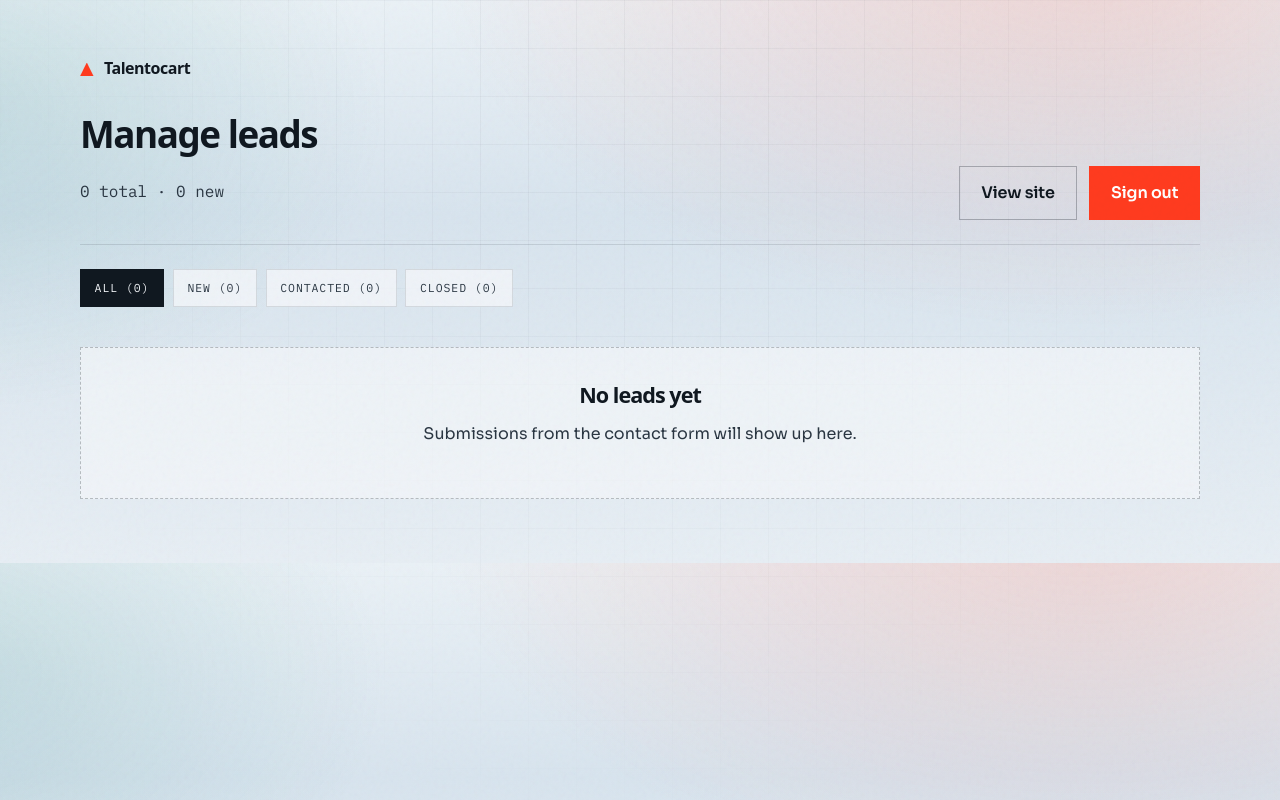
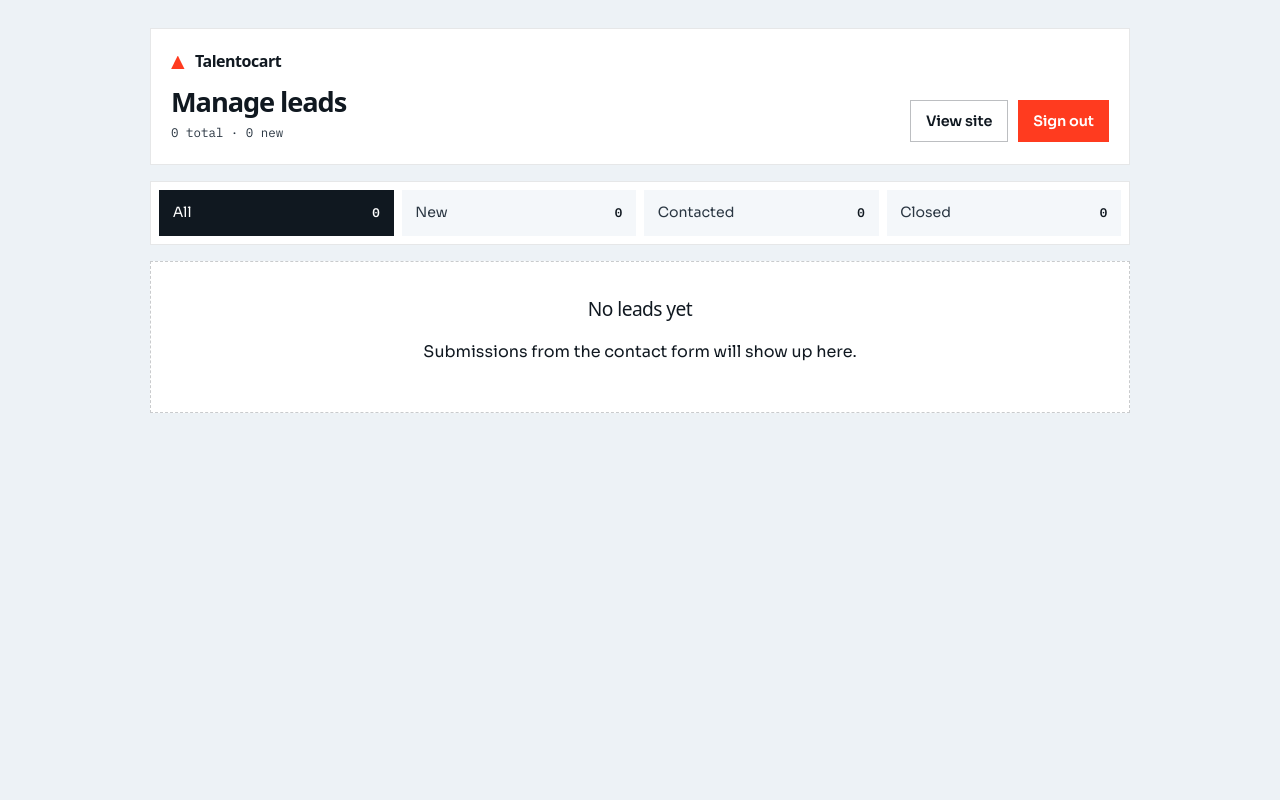
Before and after one commit to tyagimanish18/talentocart, a PHP site: page /admin/dashboard.php in a window 1280 px wide. Run offline with PHP 8.4, Linux system fonts and the light colour scheme; the visitor is signed in with stand-in values (Sample User, id 1); some web fonts are replaced.

Commit message:
Fix form error visibility and polish admin lead UI
Co-authored-by: Manish Kaushik <tyagimanish18@users.noreply.github.com>

```diff
--- a/admin/dashboard.php
+++ b/admin/dashboard.php
@@ -47,25 +47,24 @@ function tc_status_label(string $status): string
   <link rel="preconnect" href="https://fonts.googleapis.com" />
   <link rel="preconnect" href="https://fonts.gstatic.com" crossorigin />
   <link href="https://fonts.googleapis.com/css2?family=IBM+Plex+Mono:wght@400;500;600&family=Sora:wght@300;400;500;600;700&family=Unbounded:wght@500;600;700;800&display=swap" rel="stylesheet" />
-  <link rel="stylesheet" href="../assets/css/styles.css" />
+  <link rel="stylesheet" href="../assets/css/styles.css?v=3" />
 </head>
-<body>
-  <div class="noise" aria-hidden="true"></div>
+<body class="admin-body">
   <main class="dashboard">
-    <div class="dashboard-header">
+    <header class="dash-bar">
       <div>
-        <p class="logo">
+        <a class="logo" href="../index.html">
           <span class="logo-mark" aria-hidden="true"></span>
           Talentocart
-        </p>
-        <h1>Manage leads</h1>
-        <p class="muted mono"><?= (int) $counts['all'] ?> total · <?= (int) $counts['new'] ?> new</p>
+        </a>
+        <h1 class="dash-title">Manage leads</h1>
+        <p class="dash-sub"><?= (int) $counts['all'] ?> total · <?= (int) $counts['new'] ?> new</p>
       </div>
       <div class="dashboard-actions">
-        <a class="btn-line" href="../index.html">View site</a>
-        <a class="btn-solid" href="logout.php">Sign out</a>
+        <a class="btn-line btn-compact" href="../index.html">View site</a>
+        <a class="btn-solid btn-compact" href="logout.php">Sign out</a>
       </div>
-    </div>
+    </header>
 
     <?php if ($flashOk !== ''): ?>
       <p class="flash flash-ok"><?= tc_e($flashOk) ?></p>
@@ -74,25 +73,29 @@ function tc_status_label(string $status): string
       <p class="flash flash-error"><?= tc_e($flashError) ?></p>
     <?php endif; ?>
 
-    <div class="lead-filters">
+    <nav class="filter-bar" aria-label="Filter leads">
       <?php
         $filters = [
-          'all' => 'All (' . $counts['all'] . ')',
-          'new' => 'New (' . $counts['new'] . ')',
-          'contacted' => 'Contacted (' . $counts['contacted'] . ')',
-          'closed' => 'Closed (' . $counts['closed'] . ')',
+          'all' => ['All', $counts['all']],
+          'new' => ['New', $counts['new']],
+          'contacted' => ['Contacted', $counts['contacted']],
+          'closed' => ['Closed', $counts['closed']],
         ];
-        foreach ($filters as $key => $label):
+        foreach ($filters as $key => [$label, $count]):
       ?>
-        <a class="filter-chip<?= $filter === $key ? ' is-active' : '' ?>" href="dashboard.php<?= $key === 'all' ? '' : '?status=' . rawurlencode($key) ?>">
-          <?= tc_e($label) ?>
+        <a
+          class="filter-tab<?= $filter === $key ? ' is-active' : '' ?>"
+          href="dashboard.php<?= $key === 'all' ? '' : '?status=' . rawurlencode($key) ?>"
+        >
+          <span><?= tc_e($label) ?></span>
+          <strong><?= (int) $count ?></strong>
         </a>
       <?php endforeach; ?>
-    </div>
+    </nav>
 
     <?php if ($total === 0): ?>
       <div class="empty-state">
-        <h2><?= $filter === 'all' ? 'No leads yet' : 'No leads in this status' ?></h2>
+        <p class="empty-title"><?= $filter === 'all' ? 'No leads yet' : 'No leads in this status' ?></p>
         <p class="muted">
           <?= $filter === 'all'
             ? 'Submissions from the contact form will show up here.'
@@ -113,44 +116,48 @@ function tc_status_label(string $status): string
                 $whenLabel = (string) $when;
             }
           ?>
-          <article class="lead-card status-<?= tc_e($status) ?>">
-            <div class="lead-card-top">
-              <div>
-                <h2><?= tc_e($lead['name'] ?? '') ?></h2>
-                <p class="muted mono"><?= tc_e($whenLabel) ?></p>
+          <article class="lead-card is-<?= tc_e($status) ?>">
+            <div class="lead-main">
+              <div class="lead-identity">
+                <div class="lead-identity-row">
+                  <p class="lead-name"><?= tc_e($lead['name'] ?? '') ?></p>
+                  <span class="status-pill is-<?= tc_e($status) ?>"><?= tc_e(tc_status_label($status)) ?></span>
                 </div>
-              <span class="status-pill status-<?= tc_e($status) ?>"><?= tc_e(tc_status_label($status)) ?></span>
+                <p class="lead-time"><?= tc_e($whenLabel) ?></p>
               </div>
 
-            <div class="lead-meta">
+              <dl class="lead-details">
                 <div>
-                <span class="meta-label">Email</span>
-                <a class="lime-link" href="mailto:<?= tc_e($lead['email'] ?? '') ?>"><?= tc_e($lead['email'] ?? '') ?></a>
+                  <dt>Email</dt>
+                  <dd><a href="mailto:<?= tc_e($lead['email'] ?? '') ?>"><?= tc_e($lead['email'] ?? '') ?></a></dd>
                 </div>
                 <div>
-                <span class="meta-label">Phone</span>
-                <span><?= tc_e($lead['phone'] ?? '—') ?></span>
+                  <dt>Phone</dt>
+                  <dd><?= tc_e($lead['phone'] ?? '—') ?></dd>
                 </div>
                 <div>
-                <span class="meta-label">Company</span>
-                <span><?= tc_e($lead['company'] ?? '—') ?></span>
+                  <dt>Company</dt>
+                  <dd><?= tc_e($lead['company'] ?? '—') ?></dd>
                 </div>
                 <div>
-                <span class="meta-label">Service</span>
-                <span><?= tc_e($lead['service'] ?? '—') ?></span>
+                  <dt>Service</dt>
+                  <dd><?= tc_e($lead['service'] ?? '—') ?></dd>
+                </div>
+              </dl>
+
+              <div class="lead-message-block">
+                <p class="meta-label">Message</p>
+                <p class="lead-message-text"><?= nl2br(tc_e($lead['message'] ?? '')) ?></p>
               </div>
             </div>
 
-            <div class="lead-message">
-              <span class="meta-label">Message</span>
-              <p><?= nl2br(tc_e($lead['message'] ?? '')) ?></p>
-            </div>
-
             <form class="lead-manage" method="post" action="lead-action.php">
+              <p class="manage-label">Update this lead</p>
               <input type="hidden" name="csrf" value="<?= tc_e($csrf) ?>" />
               <input type="hidden" name="id" value="<?= tc_e($id) ?>" />
               <input type="hidden" name="filter" value="<?= tc_e($filter) ?>" />
 
+              <div class="manage-grid">
                 <label>
                   <span>Status</span>
                   <select name="status">
@@ -164,17 +171,18 @@ function tc_status_label(string $status): string
                   <span>Internal notes</span>
                   <textarea name="notes" rows="3" placeholder="Add follow-up notes..."><?= tc_e($lead['notes'] ?? '') ?></textarea>
                 </label>
+              </div>
 
               <div class="lead-actions">
-                <button class="btn-solid" type="submit" name="action" value="update">Save changes</button>
+                <button class="btn-solid btn-compact" type="submit" name="action" value="update">Save changes</button>
                 <button
-                  class="btn-danger"
+                  class="btn-danger btn-compact"
                   type="submit"
                   name="action"
                   value="delete"
                   onclick="return confirm('Delete this lead permanently?');"
                 >
-                  Delete
+                  Delete lead
                 </button>
               </div>
             </form>
--- a/admin/index.php
+++ b/admin/index.php
@@ -37,7 +37,7 @@ if ($_SERVER['REQUEST_METHOD'] === 'POST') {
   <link rel="preconnect" href="https://fonts.googleapis.com" />
   <link rel="preconnect" href="https://fonts.gstatic.com" crossorigin />
   <link href="https://fonts.googleapis.com/css2?family=IBM+Plex+Mono:wght@400;500;600&family=Sora:wght@300;400;500;600;700&family=Unbounded:wght@500;600;700;800&display=swap" rel="stylesheet" />
-  <link rel="stylesheet" href="../assets/css/styles.css" />
+  <link rel="stylesheet" href="../assets/css/styles.css?v=3" />
 </head>
 <body>
   <div class="noise" aria-hidden="true"></div>
--- a/assets/css/styles.css
+++ b/assets/css/styles.css
@@ -817,175 +848,262 @@ h2 {
 }
 
 .dashboard {
-  width: min(1120px, calc(100% - 2rem));
+  width: min(980px, calc(100% - 2rem));
   margin: 0 auto;
-  padding: 2.5rem 0 4rem;
+  padding: 1.75rem 0 3.5rem;
   position: relative;
   z-index: 1;
 }
 
-.dashboard-header {
+.admin-body {
+  background: #edf2f6;
+}
+
+.admin-body::before,
+.admin-body .noise {
+  display: none;
+}
+
+.dash-bar {
   display: flex;
   flex-direction: column;
   gap: 1rem;
-  padding-bottom: 1.5rem;
-  border-bottom: 1px solid var(--line);
+  padding: 1.25rem 1.25rem 1.35rem;
+  background: #fff;
+  border: 1px solid rgba(16, 24, 32, 0.1);
 }
 
-.dashboard-header h1 {
-  margin: 0.6rem 0 0;
+.dash-title {
+  margin: 0.7rem 0 0;
   font-family: var(--font-display);
-  font-size: clamp(1.7rem, 4vw, 2.3rem);
+  font-size: 1.7rem;
   letter-spacing: -0.04em;
+  line-height: 1.1;
 }
 
-.dashboard-header .muted,
-.dashboard .muted {
+.dash-sub {
+  margin: 0.35rem 0 0;
   color: var(--ink-soft);
+  font-family: var(--font-mono);
+  font-size: 0.78rem;
 }
 
 .dashboard-actions {
   display: flex;
   flex-wrap: wrap;
-  gap: 0.75rem;
+  gap: 0.6rem;
+}
+
+.btn-compact {
+  min-height: 2.5rem;
+  padding: 0.55rem 0.95rem;
+  font-size: 0.9rem;
 }
 
 .flash {
-  margin: 1.25rem 0 0;
-  padding: 0.85rem 1rem;
+  margin: 0.85rem 0 0;
+  padding: 0.8rem 1rem;
   font-family: var(--font-mono);
-  font-size: 0.85rem;
+  font-size: 0.82rem;
 }
 
 .flash-ok {
-  color: var(--ok);
-  background: rgba(15, 159, 110, 0.1);
-  border: 1px solid rgba(15, 159, 110, 0.25);
+  color: #0b6b49;
+  background: #e5f8ef;
+  border: 1px solid #9ad9bd;
 }
 
 .flash-error {
-  color: var(--danger);
-  background: rgba(214, 40, 40, 0.08);
-  border: 1px solid rgba(214, 40, 40, 0.22);
+  color: #8f1515;
+  background: #ffe8e6;
+  border: 1px solid #f5b4ae;
 }
 
-.lead-filters {
-  display: flex;
-  flex-wrap: wrap;
-  gap: 0.55rem;
-  margin-top: 1.5rem;
+.filter-bar {
+  display: grid;
+  grid-template-columns: repeat(2, 1fr);
+  gap: 0.5rem;
+  margin-top: 1rem;
+  padding: 0.5rem;
+  background: #fff;
+  border: 1px solid rgba(16, 24, 32, 0.1);
 }
 
-.filter-chip {
-  padding: 0.55rem 0.85rem;
-  border: 1px solid var(--line);
-  background: rgba(244, 247, 250, 0.8);
-  font-family: var(--font-mono);
-  font-size: 0.72rem;
-  letter-spacing: 0.08em;
-  text-transform: uppercase;
+.filter-tab {
+  display: flex;
+  align-items: center;
+  justify-content: space-between;
+  gap: 0.5rem;
+  padding: 0.7rem 0.8rem;
+  background: #f4f7fa;
+  border: 1px solid transparent;
   color: var(--ink-soft);
+  font-size: 0.88rem;
 }
 
-.filter-chip.is-active,
-.filter-chip:hover {
+.filter-tab strong {
+  font-family: var(--font-mono);
+  font-size: 0.78rem;
+  color: var(--ink);
+}
+
+.filter-tab.is-active {
   background: var(--ink);
-  color: var(--paper);
-  border-color: var(--ink);
+  color: #fff;
+}
+
+.filter-tab.is-active strong {
+  color: #fff;
+}
+
+.filter-tab:hover:not(.is-active) {
+  border-color: rgba(16, 24, 32, 0.18);
+  color: var(--ink);
 }
 
 .lead-list {
   display: grid;
-  gap: 1rem;
-  margin-top: 1.5rem;
+  gap: 0.9rem;
+  margin-top: 1rem;
 }
 
 .lead-card {
-  background: rgba(244, 247, 250, 0.88);
-  border: 1px solid var(--line);
-  border-left: 4px solid var(--ink);
-  padding: 1.25rem;
+  display: grid;
+  background: #fff;
+  border: 1px solid rgba(16, 24, 32, 0.1);
+  overflow: hidden;
 }
 
-.lead-card.status-new { border-left-color: var(--signal); }
-.lead-card.status-contacted { border-left-color: var(--teal); }
-.lead-card.status-closed { border-left-color: #7a8792; }
+.lead-card.is-new { border-top: 3px solid var(--signal); }
+.lead-card.is-contacted { border-top: 3px solid var(--teal); }
+.lead-card.is-closed { border-top: 3px solid #8a96a1; }
 
-.lead-card-top {
+.lead-main {
+  padding: 1.15rem 1.15rem 1rem;
+}
+
+.lead-identity-row {
   display: flex;
   flex-wrap: wrap;
-  gap: 0.75rem;
-  justify-content: space-between;
-  align-items: start;
+  align-items: center;
+  gap: 0.55rem 0.75rem;
 }
 
-.lead-card-top h2 {
+.lead-name {
   margin: 0;
-  font-size: 1.2rem;
+  font-family: var(--font-body);
+  font-size: 1.15rem;
+  font-weight: 700;
+  letter-spacing: -0.02em;
+  text-transform: none;
+}
+
+.lead-time {
+  margin: 0.35rem 0 0;
+  color: var(--ink-soft);
+  font-family: var(--font-mono);
+  font-size: 0.75rem;
 }
 
 .status-pill {
   display: inline-flex;
   align-items: center;
-  padding: 0.35rem 0.65rem;
+  padding: 0.28rem 0.55rem;
   font-family: var(--font-mono);
   font-size: 0.68rem;
+  letter-spacing: 0.08em;
+  text-transform: uppercase;
+  border: 1px solid transparent;
+}
+
+.status-pill.is-new {
+  color: #b42318;
+  background: #ffe8e6;
+  border-color: #f5b4ae;
+}
+
+.status-pill.is-contacted {
+  color: #0b6b49;
+  background: #e5f8ef;
+  border-color: #9ad9bd;
+}
+
+.status-pill.is-closed {
+  color: #4b5560;
+  background: #eef1f4;
+  border-color: #d5dbe1;
+}
+
+.lead-details {
+  display: grid;
+  gap: 0.75rem;
+  margin: 1rem 0 0;
+  padding: 0.9rem;
+  background: #f7f9fb;
+  border: 1px solid rgba(16, 24, 32, 0.06);
+}
+
+.lead-details dt {
+  font-family: var(--font-mono);
+  font-size: 0.66rem;
   letter-spacing: 0.1em;
   text-transform: uppercase;
-  border: 1px solid var(--line);
-  background: #fff;
+  color: var(--ink-soft);
 }
 
-.status-pill.status-new {
-  color: var(--signal);
-  border-color: rgba(255, 59, 31, 0.35);
-  background: rgba(255, 59, 31, 0.08);
+.lead-details dd {
+  margin: 0.2rem 0 0;
+  font-size: 0.92rem;
+  word-break: break-word;
 }
 
-.status-pill.status-contacted {
-  color: var(--teal);
-  border-color: rgba(13, 124, 116, 0.35);
-  background: rgba(13, 124, 116, 0.08);
+.lead-details a {
+  color: var(--signal);
+  font-weight: 600;
 }
 
-.status-pill.status-closed {
-  color: #5b6772;
-  background: rgba(16, 24, 32, 0.06);
-}
-
-.lead-meta {
-  display: grid;
-  gap: 0.85rem;
-  margin-top: 1.1rem;
+.lead-message-block {
+  margin-top: 0.95rem;
 }
 
 .meta-label {
   display: block;
-  margin-bottom: 0.2rem;
+  margin-bottom: 0.25rem;
   font-family: var(--font-mono);
-  font-size: 0.68rem;
+  font-size: 0.66rem;
+  letter-spacing: 0.1em;
+  text-transform: uppercase;
+  color: var(--ink-soft);
+}
+
+.lead-message-text {
+  margin: 0;
+  padding: 0.8rem 0.9rem;
+  background: #f7f9fb;
+  border: 1px solid rgba(16, 24, 32, 0.06);
+  font-size: 0.95rem;
+  line-height: 1.55;
+  white-space: pre-wrap;
+}
+
+.lead-manage {
+  padding: 1rem 1.15rem 1.15rem;
+  background: #f4f7fa;
+  border-top: 1px solid rgba(16, 24, 32, 0.08);
+}
+
+.manage-label {
+  margin: 0 0 0.75rem;
+  font-family: var(--font-mono);
+  font-size: 0.72rem;
   letter-spacing: 0.12em;
   text-transform: uppercase;
   color: var(--ink-soft);
 }
 
-.lead-message {
-  margin-top: 1.1rem;
-  padding-top: 1rem;
-  border-top: 1px solid var(--line);
-}
-
-.lead-message p {
-  margin: 0.35rem 0 0;
-  white-space: pre-wrap;
-}
-
-.lead-manage {
-  margin-top: 1.15rem;
-  padding-top: 1.15rem;
-  border-top: 1px solid var(--line);
+.manage-grid {
   display: grid;
-  gap: 0.85rem;
+  gap: 0.75rem;
 }
 
 .lead-manage label {
@@ -1007,83 +1125,48 @@ h2 {
   border: 1px solid rgba(16, 24, 32, 0.16);
   background: #fff;
   color: var(--ink);
-  padding: 0.75rem 0.85rem;
+  padding: 0.7rem 0.8rem;
 }
 
 .lead-actions {
   display: flex;
   flex-wrap: wrap;
-  gap: 0.65rem;
+  gap: 0.55rem;
+  margin-top: 0.85rem;
 }
 
 .btn-danger {
   display: inline-flex;
   align-items: center;
   justify-content: center;
-  min-height: 3.1rem;
-  padding: 0.85rem 1.35rem;
-  border: 1px solid rgba(214, 40, 40, 0.35);
-  background: rgba(214, 40, 40, 0.08);
-  color: var(--danger);
+  min-height: 2.5rem;
+  padding: 0.55rem 0.95rem;
+  border: 1px solid #f5b4ae;
+  background: #fff;
+  color: #b42318;
   cursor: pointer;
   font-weight: 600;
-  transition: background 0.2s ease, transform 0.2s ease;
+  font-size: 0.9rem;
 }
 
 .btn-danger:hover {
-  background: rgba(214, 40, 40, 0.16);
-  transform: translateY(-2px);
+  background: #ffe8e6;
 }
 
 .empty-state {
-  margin-top: 2.5rem;
-  border: 1px dashed rgba(16, 24, 32, 0.25);
-  padding: 2.25rem;
+  margin-top: 1rem;
+  border: 1px dashed rgba(16, 24, 32, 0.22);
+  padding: 2rem 1.25rem;
   text-align: center;
-  background: rgba(244, 247, 250, 0.7);
+  background: #fff;
 }
 
-.empty-state h2 {
+.empty-title {
   margin: 0;
-  font-size: 1.35rem;
+  font-family: var(--font-display);
+  font-size: 1.2rem;
+  letter-spacing: -0.03em;
 }
-
-.table-wrap {
-  margin-top: 1.75rem;
-  overflow-x: auto;
-  border: 1px solid var(--line);
-  background: rgba(244, 247, 250, 0.8);
-}
-
-table {
-  width: 100%;
-  border-collapse: collapse;
-  text-align: left;
-  font-size: 0.9rem;
-}
-
-th {
-  background: rgba(16, 24, 32, 0.04);
-  padding: 0.85rem 1rem;
-  font-family: var(--font-mono);
-  font-size: 0.68rem;
-  letter-spacing: 0.12em;
-  text-transform: uppercase;
-  color: var(--ink-soft);
-  font-weight: 500;
-}
-
-td {
-  padding: 1rem;
-  border-top: 1px solid var(--line);
-  vertical-align: top;
-}
-
-tbody tr:nth-child(odd) {
-  background: rgba(255, 255, 255, 0.45);
-}
-
-.nowrap { white-space: nowrap; }
 
 .lime-link {
   color: var(--signal);
@@ -1214,23 +1297,25 @@ tbody tr:nth-child(odd) {
     align-items: end;
   }
 
-  .dashboard-header {
+  .dash-bar {
     flex-direction: row;
     align-items: end;
     justify-content: space-between;
   }
 
-  .lead-meta {
+  .filter-bar {
     grid-template-columns: repeat(4, 1fr);
   }
 
-  .lead-manage {
-    grid-template-columns: 14rem 1fr;
-    align-items: start;
+  .lead-details {
+    grid-template-columns: repeat(4, 1fr);
   }
 
-  .lead-manage .full,
-  .lead-actions {
+  .manage-grid {
+    grid-template-columns: 12rem 1fr;
+  }
+
+  .manage-grid .full {
     grid-column: 1 / -1;
   }
 }
```
Also changed, not shown: other parts of assets/css/styles.css (+42 -11 lines), assets/js/main.js (+33 -26 lines), index.html (+21 -21 lines). Lines whose indentation alone changed are shown as unchanged.
